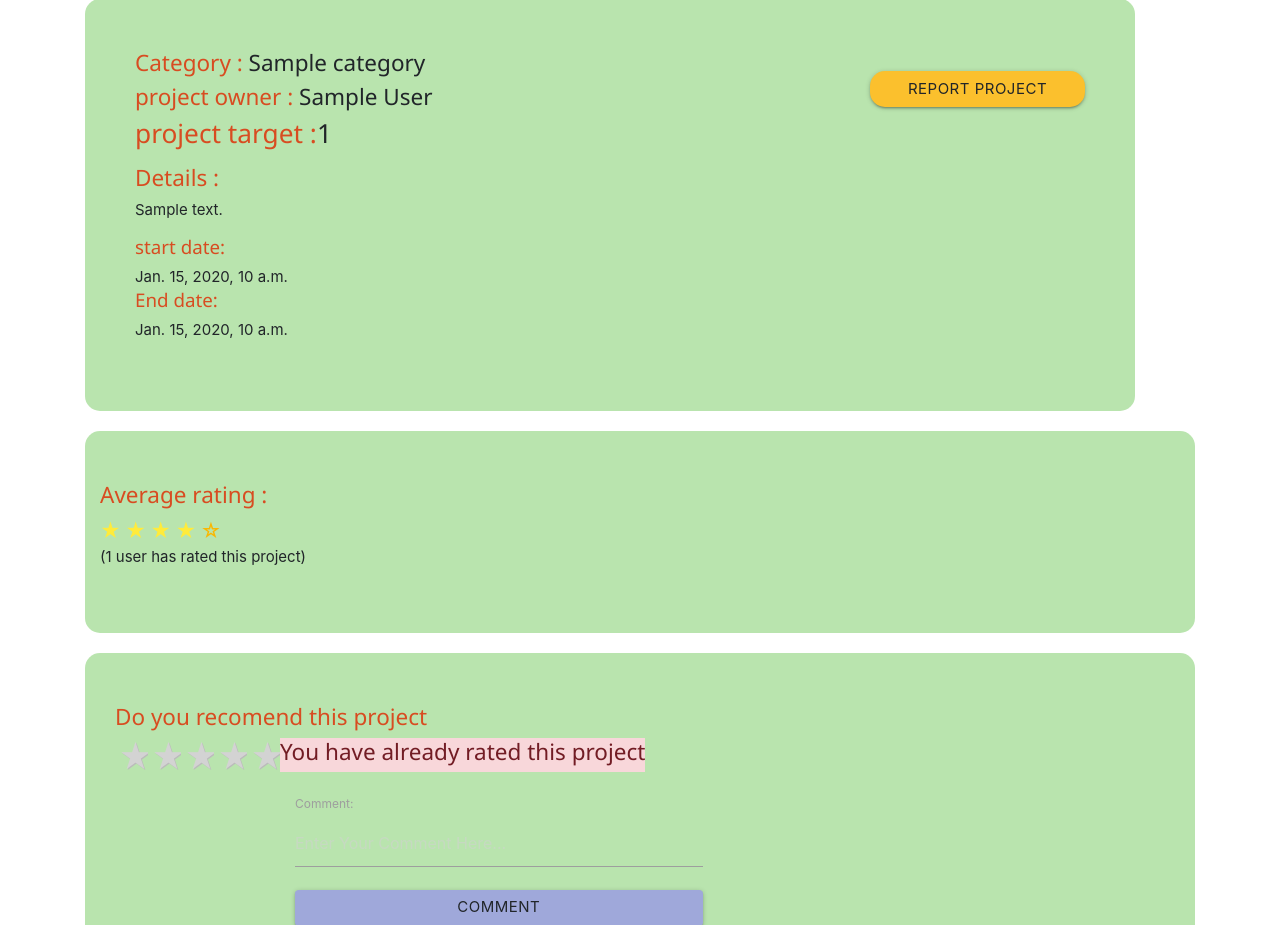
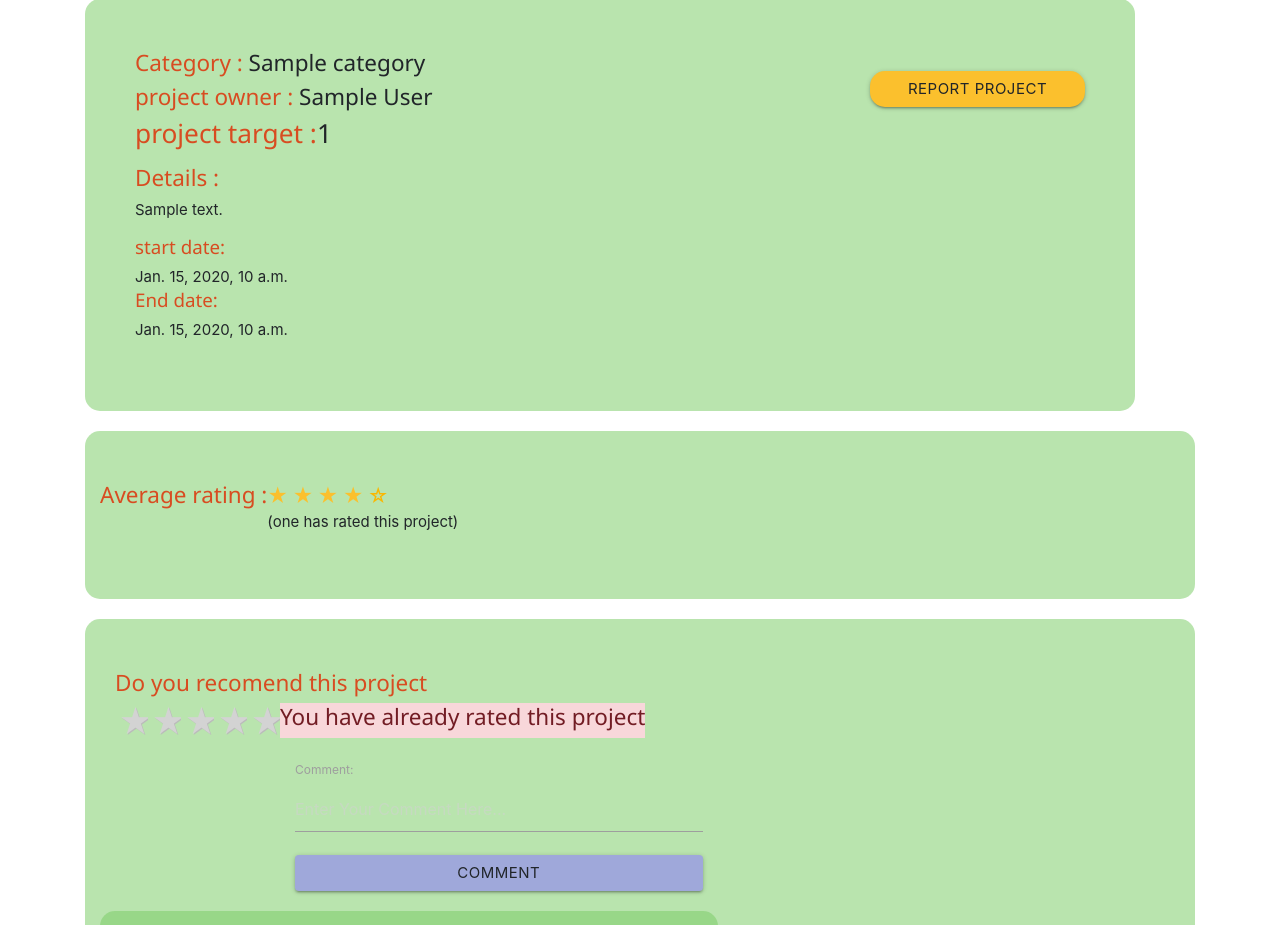
Before and after one commit to Islam-Youssief/Projects-Donation, a Django app: page /projects/1 in a window 1280 px wide. Shown: the part 595-1520 px from the top of the page. Run offline with Django 3.2, Linux system fonts and the light colour scheme; tables that the repository leaves empty hold one stand-in row (values such as "Sample post"); grey boxes marked "Sample" are stand-in pictures; some libraries are stand-ins or nearby versions.

Commit message:
fix error

```diff
--- a/projects/templates/projects/navbar.html
+++ b/projects/templates/projects/navbar.html
@@ -20,10 +20,10 @@
   </button>
   <div class="collapse navbar-collapse" id="navbarNavAltMarkup">
     <div class="navbar-nav">
-      <a class="nav-item nav-link active" href="#">Home <span class="sr-only">(current)</span></a>
+      <a class="nav-item nav-link active" href="/">Home <span class="sr-only">(current)</span></a>
       <a class="nav-item nav-link" href="/projects">Projects</a>
       <a class="nav-item nav-link" href="#">Profile</a>
-      <a class="nav-item nav-link" href="projects/create">create Projects</a>
+      <a class="nav-item nav-link" href="/projects/create">create Projects</a>
     </div>
   </div>
 
--- a/projects/templates/projects/project_page.html
+++ b/projects/templates/projects/project_page.html
@@ -86,24 +86,24 @@
   </div>
   {% comment %} <avrage rating> {% endcomment %}
   <div class="projectDetails col-12">
-  {% if comments|length > 0 %}
-                        <h4 clss="float-left"><span>Average rating :</span> </h4>
+
+                         {% if rates|length > 0 %}
+                        <h4 class="float-left"><span>Average rating :</span> </h4>
                         <div>
-                          {%for i in avg_rate%}
-                            <span class="star yellow-text">★</span>
+                            {%for i in avgRate%}
+                            <span class="star yellow-text text-darken-2">★</span>
                             {%endfor%}
                             {%for i in stars%}
                             <span class="star">☆</span>
                             {% endfor %}
-
                         </div>
-                      {%if comments|length > 1%}
-                        <p> ({{ comments|length }} users have rated this project)</p>
+                        {%if rates|length > 1%}
+                        <p> ({{ rates|length }} users have rated this project)</p>
                         {%else%}
-                        <p> (1 user has rated this project)</p>
+                        <p> (one has rated this project)</p>
                         {%endif%}
                         {%else%}
-                        <h5>This project hasnot been rated yet</h5>
+                        <h5>This project has not been rated yet</h5>
                         {%endif%}
   </div>
 
--- a/projects/views.py
+++ b/projects/views.py
@@ -3,12 +3,9 @@ from django.http import HttpResponse
 import datetime
 import math
 from django.db.models import Avg, Count, Q, Sum
-from .models import Project, ProjectRate, Comment, ProjectPictures, Category
+from .models import Project,ProjectRate,Comment,ProjectPictures, Category, ReportedProject, Comment, ReportedComment , Donation
 from projects.forms import ProjectForm , PictureForm
 from django.forms import modelformset_factory
-from . models import Project,ProjectRate,Comment,ProjectPictures, Category
-from .models import Project,ProjectRate,Comment,ProjectPictures, Category, ReportedProject, Comment
-from .models import Project,ProjectRate,Comment,ProjectPictures, Category, ReportedProject, Donation, ReportedComment
 from .forms import AddCommentForm
 
 
@@ -44,15 +41,10 @@ def createProject(request):
 
 def project_details(request, id):
     project = Project.objects.get(id=id)
-    avg_rate = ProjectRate.objects.filter(project_id=id).aggregate(Avg('rate'))
-    if avg_rate['rate__avg'] == None:
-        avg_rate['rate__avg'] = "0"
-    comments = list(project.comment_set.values())
-    # searching = DATA.get("search")
-    #          Projects.objects.filter(title=searching)
-    # projects = ProjectTage.objects.filter(tage=searching)
-    # searching = form.cleaned_data.get("search")
-    # projects = ProjectTage.objects.filter(tage=searching)
+    rates = list(project.projectrate_set.values())
+    avgRate = ProjectRate.objects.filter(project_id=id).aggregate(Avg('rate'))
+    if avgRate['rate__avg'] == None:
+        avgRate['rate__avg']= "0"
     projectimage = project.projectpictures_set.first()
     if projectimage != None :
         projectimage = projectimage.picture.url
@@ -88,9 +80,9 @@ def project_details(request, id):
 
     context= {
         "project": project,
-        "avg_rate": range(int(avg_rate['rate__avg'])),
-        "stars": range((5-int(avg_rate['rate__avg']))),
-        "comments":comments,
+        "avgRate": range(int(avgRate['rate__avg'])),
+        "stars": range((5-int(avgRate['rate__avg']))),
+        "rates":rates,
         "pictures": pictures,
         "comment": commentForm,
         "target": target,
```
